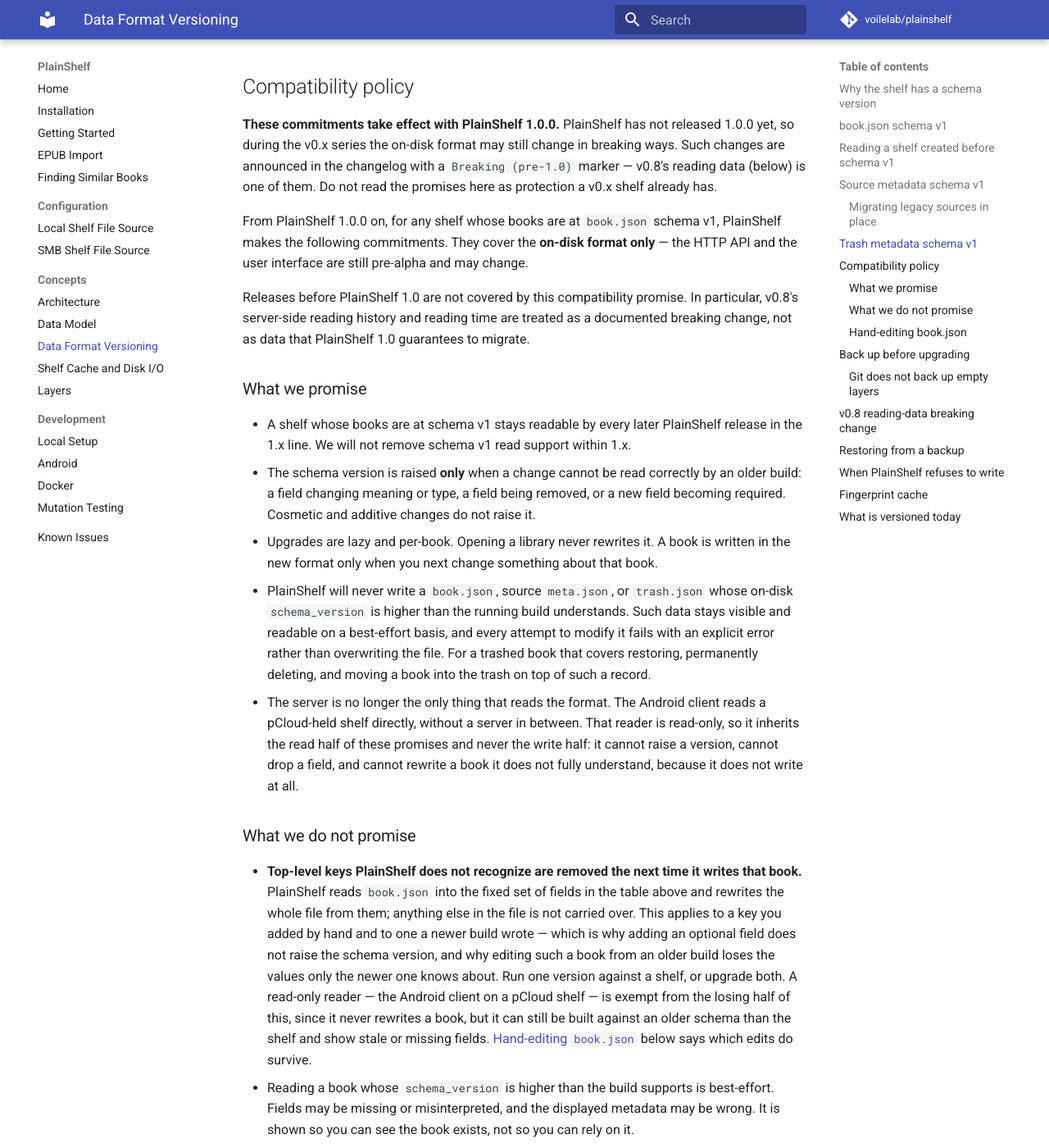
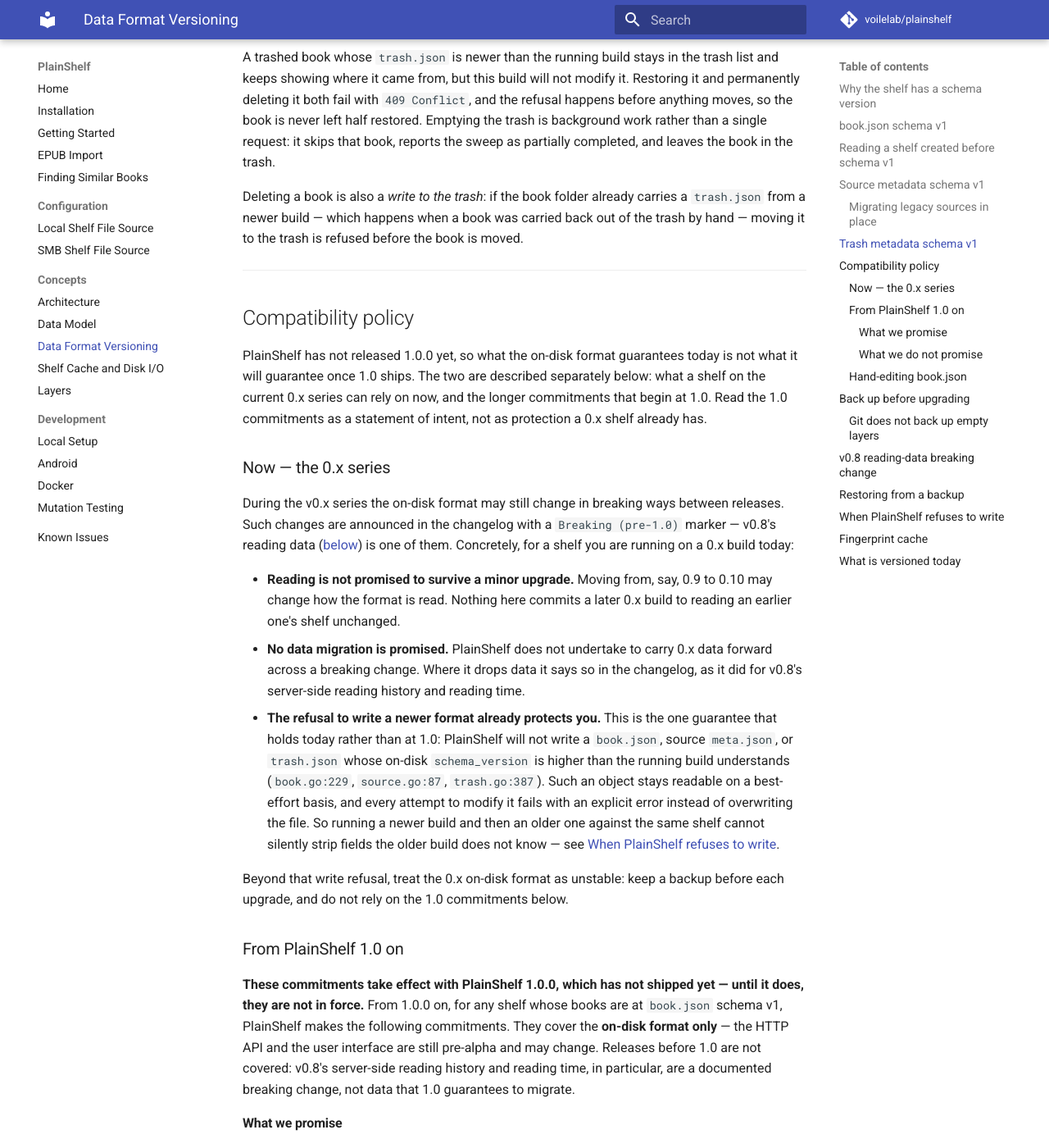
Before and after one commit to voilelab/plainshelf, an MkDocs documentation site: the page built from docs/concepts/data-format-versioning.md, in a window 1280 px wide and 1400 px high, scrolled down 4978 px. Shown: the whole window at 82% size. Built offline with MkDocs 1.6.1 and Material for MkDocs 9.7.7, drawn with Linux system fonts in a browser that asks for light colours; comment, search, counter and statistics services are not loaded; some of the changed text lies outside the part shown.

Commit message:
docs: make the versioning policy describe the 0.x format shelves actually run
The compatibility policy on this page was written as if 1.0 had shipped:
its promises covered only 1.x and explicitly excluded pre-1.0, so a reader
upgrading a 0.9 shelf got a confident-sounding guarantee that, read
literally, promised them nothing.

- Split "Compatibility policy" into a "Now — the 0.x series" block and a
  "From PlainShelf 1.0 on" block. The 0.x block states what actually holds
  today: reading is not promised across a minor upgrade, no data migration
  is promised, and the newer-format write refusal (book.go, source.go,
  trash.go) is the one protection in force now. The 1.0 commitments are
  marked not-yet-in-force.
- Narrow "opening a library never rewrites it" to books only, and describe
  the one startup shelf-level migration that does run — the unversioned
  .trash/ -> trash/ rename, which does not reverse.
- Note that source meta.json is not lazily upgraded: an ordinary write
  preserves the version it found, so legacy sources upgrade only via
  cmd/migrate-legacy-sources.
- Fix the book.json current_source example to the real timestamp format
  (20060102-150405) and describe the ID scheme.
- Note that building fingerprints (Similar Books) can rewrite a source's
  meta.json via RepairContentHash when its md5 has drifted.

Co-Authored-By: Claude Opus 4.8 <noreply@anthropic.com>
Claude-Session: https://claude.ai/code/session_01HMzzS3rgj2bh89jqBSnHnm

```diff
--- a/docs/concepts/data-format-versioning.md
+++ b/docs/concepts/data-format-versioning.md
@@ -67,7 +67,7 @@ schema v1, the first key in that file records the format version:
 | `created_at` | Creation timestamp (RFC 3339) |
 | `updated_at` | Last modification timestamp (RFC 3339) |
 | `published_at` | Publication date (`YYYY-MM-DD`) |
-| `current_source` | Authoritative pointer to the active source; see [Adding and removing sources](data-model.md#adding-and-removing-sources) for how it moves when a source is deleted |
+| `current_source` | Authoritative pointer to the active source. A source ID is the second-granularity timestamp of when the source was created (`YYYYMMDD-HHMMSS`), with a `-1`, `-2`, … suffix only when two are created in the same second. See [Adding and removing sources](data-model.md#adding-and-removing-sources) for how the pointer moves when a source is deleted |
 
 !!! warning "`schema_version` is managed by PlainShelf"
     Editing it by hand is unsupported. Raising it is a reliable way to lock
@@ -81,10 +81,20 @@ schema v1, the first key in that file records the format version:
 Files written before schema versioning existed have no `schema_version` key.
 PlainShelf reads them as schema v1.
 
-**Opening your library never rewrites it.** Nothing is migrated at startup, and
-no file is touched just because you looked at it. The version is written to a
-book only the next time you actually change that book — editing its metadata,
-changing its cover, or switching its current source.
+**Opening your library never rewrites a book.** No `book.json` is upgraded at
+startup, and no book file is touched just because you looked at it. The version
+is written to a book only the next time you actually change that book — editing
+its metadata, changing its cover, or switching its current source.
+
+One shelf-level migration does run at startup, and it is not a book rewrite: a
+shelf whose trash still lives in the old hidden `.trash/` directory has it
+renamed to `trash/` the first time a newer build opens it (`data-model.md`'s
+[`trash/` was `.trash/` before](data-model.md#trash-was-trash-before) describes
+what the rename does). That rename carries no `schema_version` of its own, so it
+sits outside the per-file versioning on this page — and it does not reverse.
+Open the same shelf again with a build old enough to still expect `.trash/` and
+the trashed books, now under `trash/`, drop out of that build's trash view until
+they are moved back by hand.
 
 This has two consequences worth knowing:
 
@@ -212,30 +222,64 @@ before the book is moved.
 
 ## Compatibility policy
 
-**These commitments take effect with PlainShelf 1.0.0.** PlainShelf has not
-released 1.0.0 yet, so during the v0.x series the on-disk format may still
-change in breaking ways. Such changes are announced in the changelog with a
-`Breaking (pre-1.0)` marker — v0.8's reading data (below) is one of them. Do not
-read the promises here as protection a v0.x shelf already has.
+PlainShelf has not released 1.0.0 yet, so what the on-disk format guarantees
+today is not what it will guarantee once 1.0 ships. The two are described
+separately below: what a shelf on the current 0.x series can rely on now, and
+the longer commitments that begin at 1.0. Read the 1.0 commitments as a
+statement of intent, not as protection a 0.x shelf already has.
 
-From PlainShelf 1.0.0 on, for any shelf whose books are at `book.json` schema
-v1, PlainShelf makes the following commitments. They cover the **on-disk format
-only** — the HTTP API and the user interface are still pre-alpha and may change.
+### Now — the 0.x series
 
-Releases before PlainShelf 1.0 are not covered by this compatibility promise. In
-particular, v0.8's server-side reading history and reading time are treated as a
-documented breaking change, not as data that PlainShelf 1.0 guarantees to
-migrate.
+During the v0.x series the on-disk format may still change in breaking ways
+between releases. Such changes are announced in the changelog with a
+`Breaking (pre-1.0)` marker — v0.8's reading data
+([below](#v08-reading-data-breaking-change)) is one of them. Concretely, for a
+shelf you are running on a 0.x build today:
 
-### What we promise
+- **Reading is not promised to survive a minor upgrade.** Moving from, say, 0.9
+  to 0.10 may change how the format is read. Nothing here commits a later 0.x
+  build to reading an earlier one's shelf unchanged.
+- **No data migration is promised.** PlainShelf does not undertake to carry 0.x
+  data forward across a breaking change. Where it drops data it says so in the
+  changelog, as it did for v0.8's server-side reading history and reading time.
+- **The refusal to write a newer format already protects you.** This is the one
+  guarantee that holds today rather than at 1.0: PlainShelf will not write a
+  `book.json`, source `meta.json`, or `trash.json` whose on-disk
+  `schema_version` is higher than the running build understands (`book.go:229`,
+  `source.go:87`, `trash.go:387`). Such an object stays readable on a
+  best-effort basis, and every attempt to modify it fails with an explicit error
+  instead of overwriting the file. So running a newer build and then an older one
+  against the same shelf cannot silently strip fields the older build does not
+  know — see [When PlainShelf refuses to write](#when-plainshelf-refuses-to-write).
+
+Beyond that write refusal, treat the 0.x on-disk format as unstable: keep a
+backup before each upgrade, and do not rely on the 1.0 commitments below.
+
+### From PlainShelf 1.0 on
+
+**These commitments take effect with PlainShelf 1.0.0, which has not shipped
+yet — until it does, they are not in force.** From 1.0.0 on, for any shelf whose
+books are at `book.json` schema v1, PlainShelf makes the following commitments.
+They cover the **on-disk format only** — the HTTP API and the user interface are
+still pre-alpha and may change. Releases before 1.0 are not covered: v0.8's
+server-side reading history and reading time, in particular, are a documented
+breaking change, not data that 1.0 guarantees to migrate.
+
+#### What we promise
 
 - A shelf whose books are at schema v1 stays readable by every later PlainShelf
   release in the 1.x line. We will not remove schema v1 read support within 1.x.
 - The schema version is raised **only** when a change cannot be read correctly
   by an older build: a field changing meaning or type, a field being removed, or
   a new field becoming required. Cosmetic and additive changes do not raise it.
-- Upgrades are lazy and per-book. Opening a library never rewrites it. A book is
-  written in the new format only when you next change something about that book.
+- Upgrades are lazy and per-book. Opening a library never rewrites a book; a book
+  is written in the new format only when you next change something about that
+  book. Source `meta.json` is the one exception to the *upgrade* half: it is
+  never raised as a side effect of an ordinary write. A legacy source keeps its
+  unversioned metadata even when something else about it is written — the write
+  preserves the version it found rather than stamping the current one — so the
+  only way to upgrade legacy sources is the explicit
+  [`cmd/migrate-legacy-sources`](#migrating-legacy-sources-in-place) pass.
 - PlainShelf will never write a `book.json`, source `meta.json`, or `trash.json`
   whose on-disk `schema_version` is higher than the running build understands.
   Such data stays visible and readable on a best-effort basis, and every attempt
@@ -248,7 +292,7 @@ migrate.
   the write half: it cannot raise a version, cannot drop a field, and cannot
   rewrite a book it does not fully understand, because it does not write at all.
 
-### What we do not promise
+#### What we do not promise
 
 - **Top-level keys PlainShelf does not recognize are removed the next time it
   writes that book.** PlainShelf reads `book.json` into the fixed set of fields
@@ -509,6 +553,17 @@ loses anything, which is exactly what the migration promises above exist to avoi
 for `books/` and `trash/`. See
 [the `app/` directory](data-model.md#app) for what the file holds.
 
+!!! note "Building fingerprints can write one source file"
+    The Similar Books page reads like pure analysis, but building fingerprints
+    has one write side effect on `books/`. When it reads a source whose stored
+    `md5_hash` no longer matches the source's actual bytes — content changed
+    outside PlainShelf, or an older import that recorded a different hash — it
+    corrects that source's `meta.json` in place (`fingerprint_facade.go:42` →
+    `source.go:245`, `RepairContentHash`). Only the hash is rewritten; the
+    UI-visible line and character counts are left alone. It goes through the same
+    write refusal as any other write, so it never touches a read-only shelf or a
+    source whose schema version is newer than this build.
+
 ## What is versioned today
 
 Book, source, and trash metadata carry independent schema versions.
```
Also changed, not shown: other parts of docs/concepts/data-format-versioning.md (+1 -1 lines).
